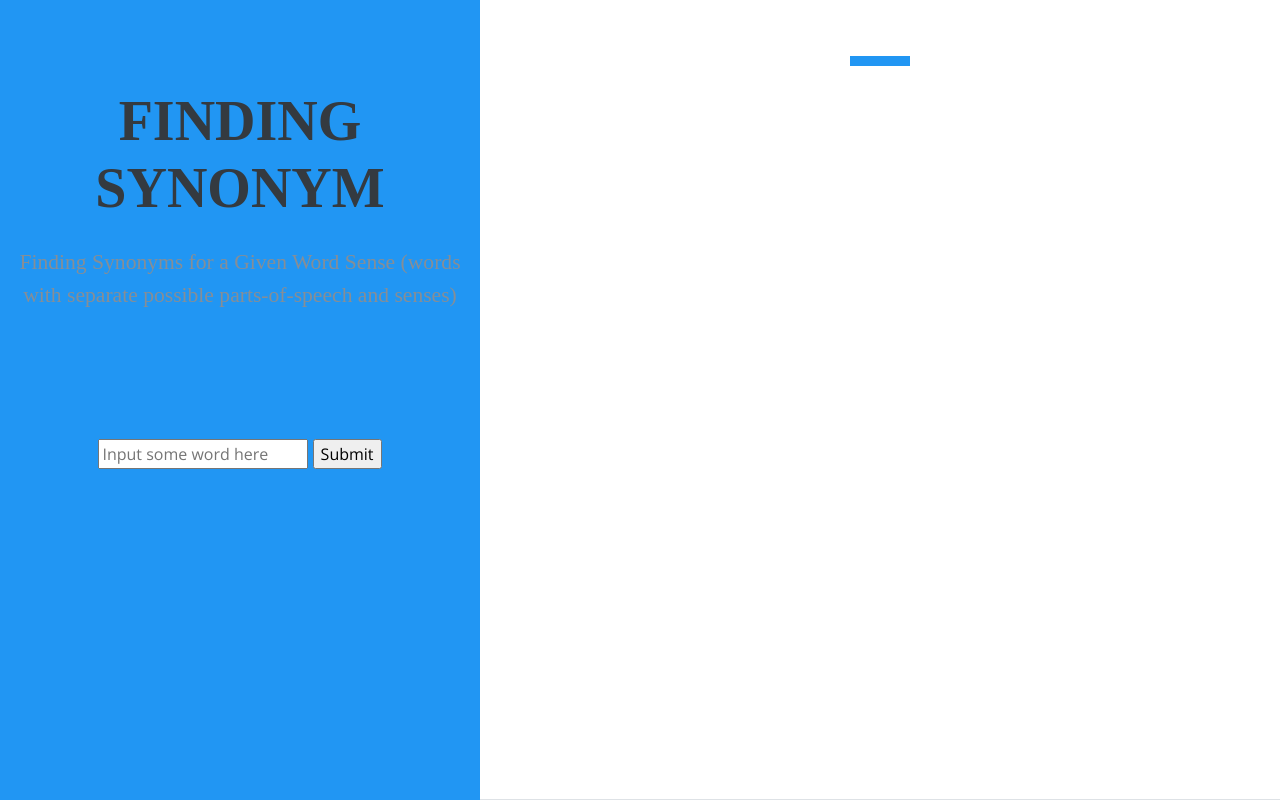
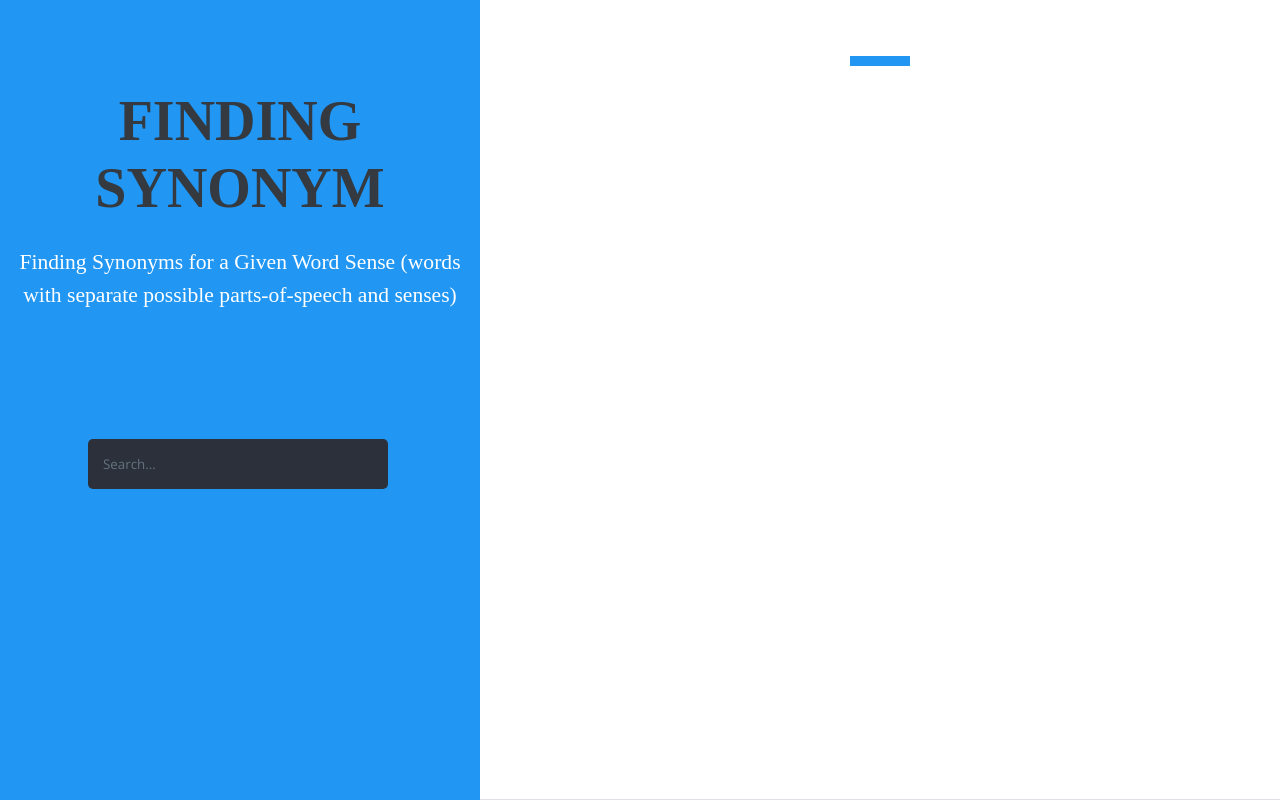
Before and after one commit to TrellixVulnTeam/nlpFinalSite_GJTC, a Django app: page /nlpFinal/ in a window 1280 px wide. Run offline with Django 3.2, Linux system fonts and the light colour scheme; some libraries are stand-ins or nearby versions; some web fonts are replaced.

Commit message:
modify search bar

```diff
--- a/nlpFinal/static/css/style.css
+++ b/nlpFinal/static/css/style.css
@@ -54,6 +54,7 @@ a:active {
     font-weight: 500;
     font-family: 'Saira Extra Condensed', serif;
     font-size: 1.35rem;
+    color: #ffffff;
 }
 
 /*==================================================
@@ -114,6 +115,75 @@ a:active {
                   BUTTON (Generic)
 ====================================================*/
 
+.box{
+  height: 50px;
+}
+.container-4{
+  overflow: hidden;
+  white-space: nowrap;
+  padding-left: 4.5rem;
+  padding-right: 4rem;
+}
+.container-4 input#search{
+  width: 300px;
+  height: 50px;
+  background: #2b303b;
+  border: none;
+  font-size: 10pt;
+  float: left;
+  color: #fff;
+  padding-left: 15px;
+  -webkit-border-radius: 5px;
+  -moz-border-radius: 5px;
+  border-radius: 5px;
+}
+.container-4 input#search::-webkit-input-placeholder {
+   color: #65737e;
+}
+
+.container-4 input#search:-moz-placeholder { /* Firefox 18- */
+   color: #65737e;
+}
+
+.container-4 input#search::-moz-placeholder {  /* Firefox 19+ */
+   color: #65737e;
+}
+
+.container-4 input#search:-ms-input-placeholder {
+   color: #65737e;
+}
+.container-4 button.icon{
+  -webkit-border-top-right-radius: 5px;
+  -webkit-border-bottom-right-radius: 5px;
+  -moz-border-radius-topright: 5px;
+  -moz-border-radius-bottomright: 5px;
+  border-top-right-radius: 5px;
+  border-bottom-right-radius: 5px;
+
+  border: none;
+  background: #232833;
+  height: 50px;
+  width: 50px;
+  color: #4f5b66;
+  opacity: 0;
+  font-size: 10pt;
+
+  -webkit-transition: all .55s ease;
+  -moz-transition: all .55s ease;
+  -ms-transition: all .55s ease;
+  -o-transition: all .55s ease;
+  transition: all .55s ease;
+}
+.container-4:hover button.icon, .container-4:active button.icon, .container-4:focus button.icon{
+    outline: none;
+    opacity: 1;
+    margin-left: -50px;
+  }
+
+  .container-4:hover button.icon:hover{
+    background: white;
+  }
+
 .btn-general {
     background-color: transparent;
     text-align: center;
@@ -124,7 +194,6 @@ a:active {
     font-weight: 400;
     text-transform: uppercase;
 }
-
 .btn-white {
     border-color: #2196f3;
     background-color: #2196f3;
--- a/templates/index.html
+++ b/templates/index.html
@@ -15,12 +15,13 @@ License URL: https://creativecommons.org/licenses/by/4.0/
     <meta name="description" content="">
     <meta name="author" content="">
     <title>NLP Final</title>
-
+    <link rel="shortcut icon" href="{% static 'img/favicon.ico' %}">
     <!-- Global stylesheets -->
     <link href="{% static 'css/bootstrap/bootstrap.min.css'%}" rel="stylesheet">
     <link href="https://fonts.googleapis.com/css?family=Saira+Extra+Condensed:100,200,300,400,500,600,700,800,900" rel="stylesheet">
     <link href="https://fonts.googleapis.com/css?family=Open+Sans:300,300i,400,400i,600,600i,700,700i,800,800i" rel="stylesheet">
     <link href="{% static 'font-awesome/css/font-awesome.min.css' %}" rel="stylesheet">
+    <link href="https://maxcdn.bootstrapcdn.com/font-awesome/4.1.0/css/font-awesome.min.css" rel="stylesheet">
     <link href="{% static 'css/devicons/css/devicons.min.css' %}" rel="stylesheet">
     <link href="{% static 'css/simple-line-icons/css/simple-line-icons.css' %}" rel="stylesheet">
     <link href="{% static 'css/style.css' %}" rel="stylesheet">
@@ -33,16 +34,22 @@ License URL: https://creativecommons.org/licenses/by/4.0/
             <p class="subheading"> Finding Synonyms for a Given Word Sense (words with separate possible parts-of-speech and senses)
             </p>
             <form method="GET" class="nav-sub-div">
-                <input type="text" name="search" placeholder="Input some word here" autocomplete="off">
-                <input type="submit" value="Submit">
+                <div class="box">
+                    <div class="container-4">
+                        <input type="text" id = "search" name="search" placeholder="Search..." />
+                        <button class="icon" type = "submit">
+                            <i class="fa fa-search"></i>
+                        </button>
+                    </div>
+                </div>
             </form>
         </div>
 
     </nav>
 
     <div class="container-fluid p-0">
-        <!--====================================================
-                        EXPERIENCE
+    <!--====================================================
+                        Main
     ======================================================-->
         <section class="resume-section p-3 p-lg-5 ">
             <div class="row my-auto">
```
Also changed, not shown: nlpFinal/static/img/favicon.ico (added).
